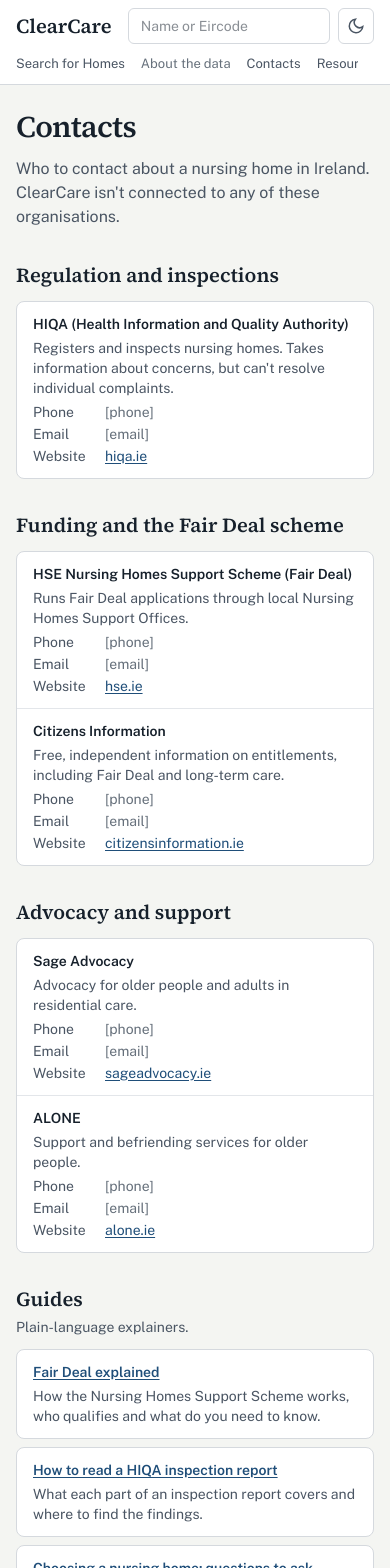
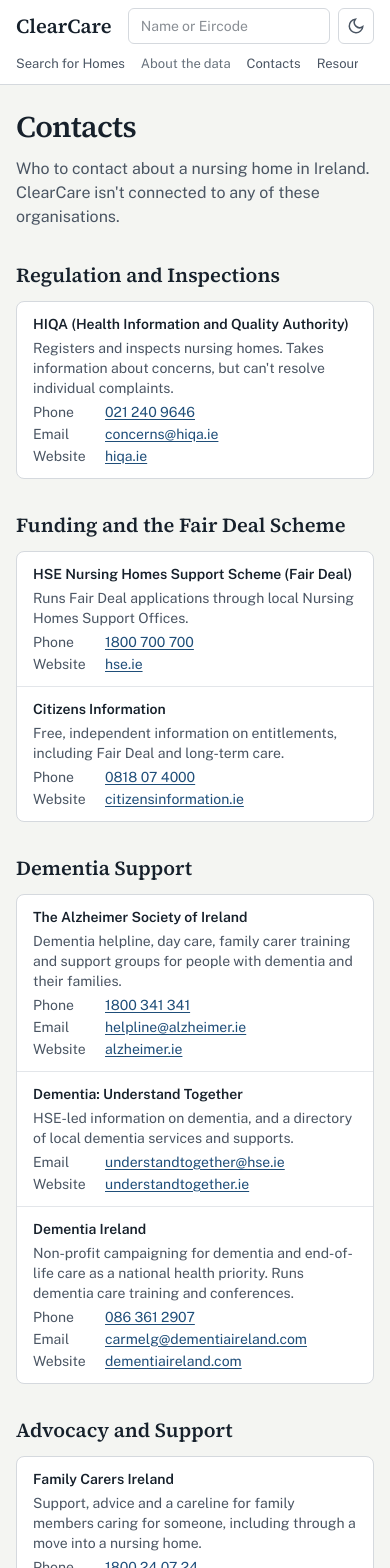
Before and after one commit to niwash/ClearCare, a Next.js app in the folder web/clearcare/: page /contacts in a window 390 px wide. Shown: the top 1568 px of the page. Built offline with nearby package versions, Linux system fonts and the light colour scheme.

Commit message:
CCARE-54: Added more orgs, phone numbers and email

```diff
--- a/web/clearcare/app/contacts/page.tsx
+++ b/web/clearcare/app/contacts/page.tsx
@@ -1,6 +1,5 @@
 import type { Metadata } from "next";
 import Link from "next/link";
-import { Placeholder } from "@/components/placeholder";
 import { Section } from "@/components/section";
 import { GUIDES } from "@/lib/guides";
 
@@ -13,47 +12,87 @@
   name: string;
   purpose: string;
   website: string;
+  // Only set if there is one
+  phone?: string;
+  email?: string;
 };
 
-// Phone numbers and emails stay as placeholders until checked against each organisation's site.
 const CONTACT_GROUPS: { title: string; contacts: Contact[] }[] = [
   {
-    title: "Regulation and inspections",
+    title: "Regulation and Inspections",
     contacts: [
       {
         name: "HIQA (Health Information and Quality Authority)",
         purpose: "Registers and inspects nursing homes. Takes information about concerns, but can't resolve individual complaints.",
         website: "https://www.hiqa.ie",
+        phone: "021 240 9646",
+        email: "concerns@hiqa.ie",
       },
     ],
   },
   {
-    title: "Funding and the Fair Deal scheme",
+    title: "Funding and the Fair Deal Scheme",
     contacts: [
       {
         name: "HSE Nursing Homes Support Scheme (Fair Deal)",
         purpose: "Runs Fair Deal applications through local Nursing Homes Support Offices.",
         website: "https://www2.hse.ie/services/schemes-allowances/fair-deal-scheme/",
+        phone: "1800 700 700",
       },
       {
         name: "Citizens Information",
         purpose: "Free, independent information on entitlements, including Fair Deal and long-term care.",
         website: "https://www.citizensinformation.ie",
+        phone: "0818 07 4000",
       },
     ],
   },
   {
-    title: "Advocacy and support",
+    title: "Dementia Support",
     contacts: [
+      {
+        name: "The Alzheimer Society of Ireland",
+        purpose: "Dementia helpline, day care, family carer training and support groups for people with dementia and their families.",
+        website: "https://alzheimer.ie",
+        phone: "1800 341 341",
+        email: "helpline@alzheimer.ie",
+      },
+      {
+        name: "Dementia: Understand Together",
+        purpose: "HSE-led information on dementia, and a directory of local dementia services and supports.",
+        website: "https://www.understandtogether.ie",
+        email: "understandtogether@hse.ie",
+      },
+      {
+        name: "Dementia Ireland",
+        purpose: "Non-profit campaigning for dementia and end-of-life care as a national health priority. Runs dementia care training and conferences.",
+        website: "https://dementiaireland.com",
+        phone: "086 361 2907",
+        email: "carmelg@dementiaireland.com",
+      },
+    ],
+  },
+  {
+    title: "Advocacy and Support",
+    contacts: [
+      {
+        name: "Family Carers Ireland",
+        purpose: "Support, advice and a careline for family members caring for someone, including through a move into a nursing home.",
+        website: "https://familycarers.ie",
+        phone: "1800 24 07 24",
+      },
       {
         name: "Sage Advocacy",
         purpose: "Advocacy for older people and adults in residential care.",
         website: "https://www.sageadvocacy.ie",
+        phone: "01 536 7330",
+        email: "info@sageadvocacy.ie",
       },
       {
         name: "ALONE",
         purpose: "Support and befriending services for older people.",
         website: "https://alone.ie",
+        phone: "0818 222 024",
       },
     ],
   },
@@ -79,14 +118,22 @@
                   <p className="text-ink-muted">{contact.purpose}</p>
                 </div>
                 <dl className="grid grid-cols-[4rem_1fr] gap-x-2 gap-y-0.5 text-ink-muted">
-                  <dt>Phone</dt>
-                  <dd>
-                    <Placeholder>phone</Placeholder>
-                  </dd>
-                  <dt>Email</dt>
-                  <dd>
-                    <Placeholder>email</Placeholder>
-                  </dd>
+                  {contact.phone && (
+                    <>
+                      <dt>Phone</dt>
+                      <dd>
+                        <a href={`tel:${contact.phone.replaceAll(" ", "")}`}>{contact.phone}</a>
+                      </dd>
+                    </>
+                  )}
+                  {contact.email && (
+                    <>
+                      <dt>Email</dt>
+                      <dd className="min-w-0 truncate">
+                        <a href={`mailto:${contact.email}`}>{contact.email}</a>
+                      </dd>
+                    </>
+                  )}
                   <dt>Website</dt>
                   <dd className="min-w-0 truncate">
                     <a href={contact.website} target="_blank" rel="noopener noreferrer">
```
